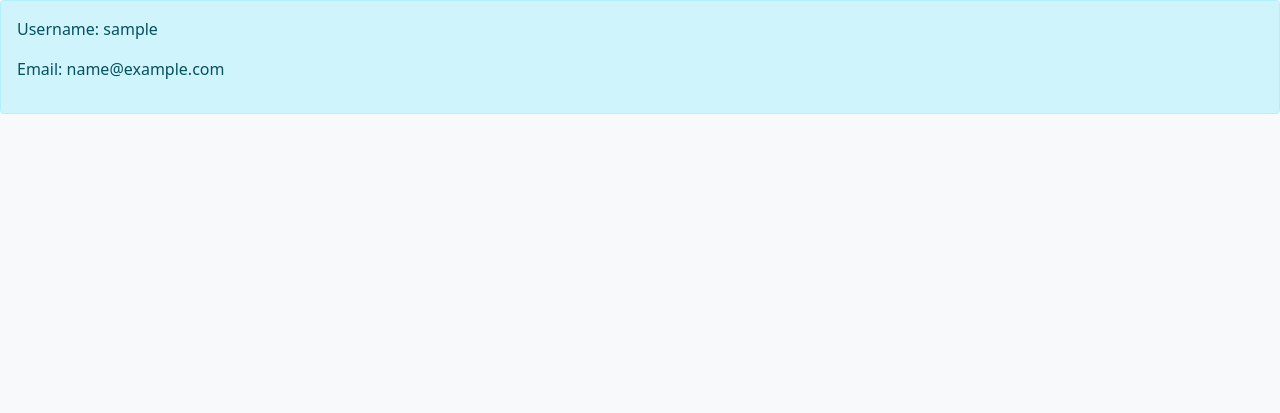
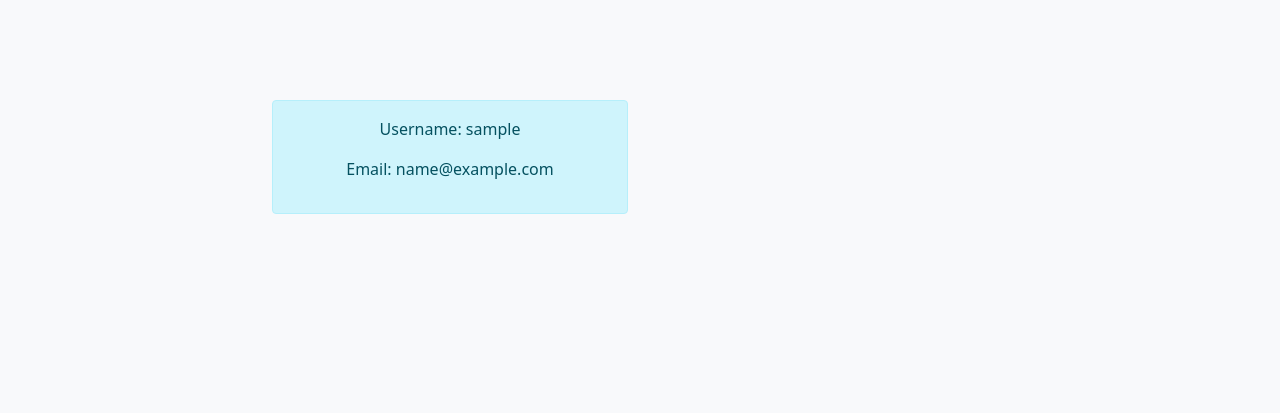
Before and after one commit to HumaIlyas/Project-4, a Django app: page /profile/ in a window 1280 px wide. Shown: the part 72-485 px from the top of the page. Run offline with Django 3.2, Linux system fonts and the light colour scheme; the visitor is signed in with stand-in values (Sample User, id 1); some libraries are stand-ins or nearby versions.

Commit message:
Update style for user profile

```diff
--- a/templates/news/profile.html
+++ b/templates/news/profile.html
@@ -4,10 +4,14 @@
 {% block content %}
 
 <!-- User profile -->
-<div id="message-text">
-    <div class="alert alert-info" role="alert">
-        <p>Username: {{ user.username }}</p>
-        <p>Email: {{ user.email }}</p>
+<div class="container message-text">
+    <div class="row">
+        <div class="col-md-4 offset-md-2">
+            <div class="alert alert-info" role="alert">
+                <p>Username: {{ user.username }}</p>
+                <p>Email: {{ user.email }}</p>
+            </div>
+        </div>
     </div>
 </div>
 
```
